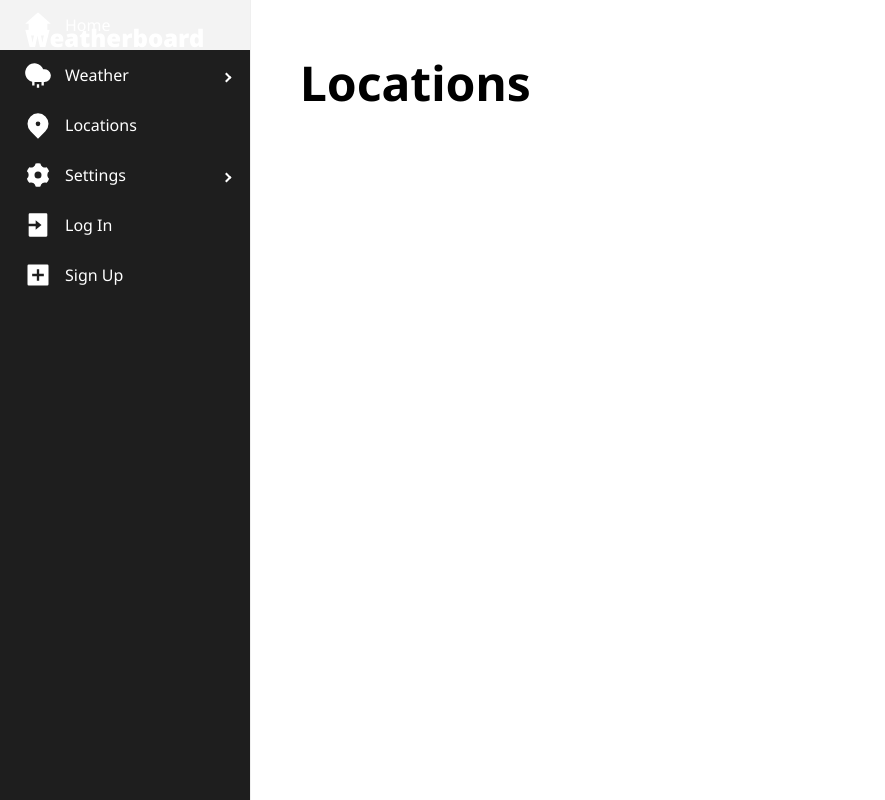
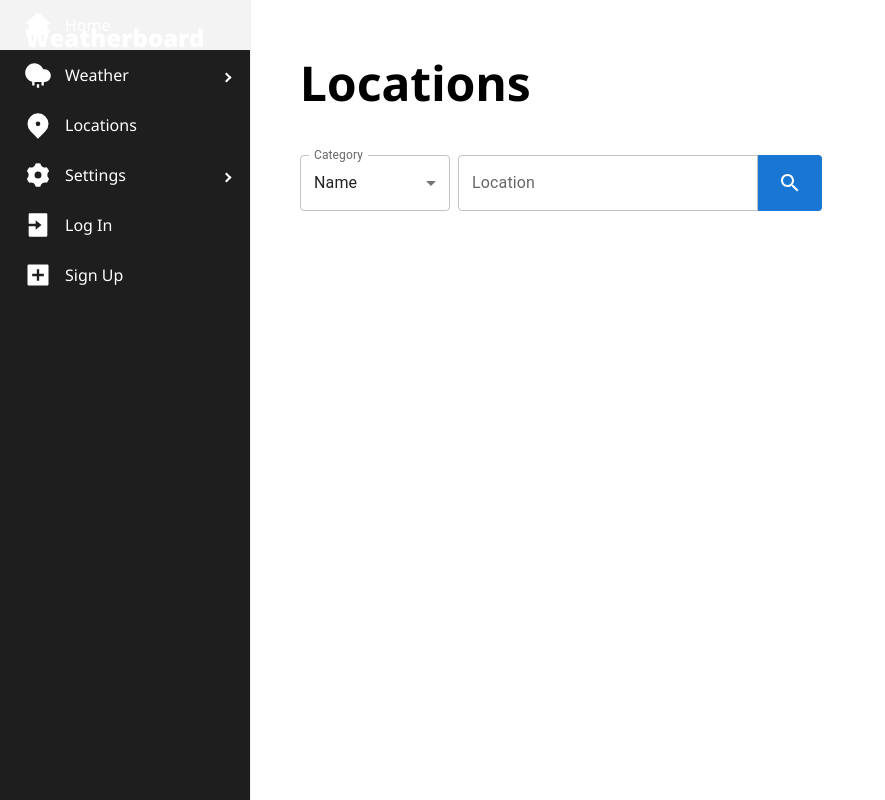
Before and after one commit to patrickjuliano/weatherboard, a React (Create React App) app in the folder client/: page /locations in a window 1280 px wide. Shown: the whole page, without its empty margins (0-885 px from the left). Built offline with nearby package versions, Linux system fonts and the light colour scheme.

Commit message:
Add location form with category toggle and validation logic

```diff
--- a/client/src/App.css
+++ b/client/src/App.css
@@ -110,3 +110,13 @@ h2 {
 .cardActions {
   margin-left: auto;
 }
+
+.nonRoundedCornersRight .MuiOutlinedInput-root {
+  border-top-right-radius: 0;
+  border-bottom-right-radius: 0;
+}
+
+.nonRoundedCornersLeft .MuiOutlinedInput-root {
+  border-top-left-radius: 0;
+  border-bottom-left-radius: 0;
+}
--- a/client/src/components/Locations.js
+++ b/client/src/components/Locations.js
@@ -1,10 +1,73 @@
-import React from 'react';
+import { Alert, Button, FormControl, IconButton, InputLabel, MenuItem, Select, TextField } from '@mui/material';
+import SearchIcon from '@mui/icons-material/Search';
+import React, { useState } from 'react';
 import '../App.css';
+import { checkNumber, checkString } from '../validation';
 
 const Locations = () => {
+	const [ category, setCategory ] = useState('Name');
+	const [ error, setError ] = useState(undefined);
+
+	const handleChange = (event) => {
+		setCategory(event.target.value);
+		setError(null);
+	}
+
+	const handleSubmit = (event) => {
+		event.preventDefault();
+		if (category === 'Name') {
+			const nameField = document.getElementById('nameField');
+			nameField.value = nameField.value.trim();
+			try {
+				const name = checkString(nameField.value);
+				setError(null);
+				alert(name);
+			} catch (e) {
+				setError(e);
+			}
+		} else if (category === 'Coordinates') {
+			const latitudeField = document.getElementById('latitudeField');
+			const longitudeField = document.getElementById('longitudeField');
+			latitudeField.value = latitudeField.value.trim();
+			longitudeField.value = longitudeField.value.trim();
+			try {
+				const latitude = checkNumber(latitudeField.value);
+				const longitude = checkNumber(longitudeField.value);
+				setError(null);
+				alert(`(${latitude}, ${longitude})`);
+			} catch (e) {
+				setError(e);
+			}
+		}
+	}
+
 	return (
 		<div>
             <h2>Locations</h2>
+			<div>
+				<form onSubmit={handleSubmit}>
+					<FormControl>
+						<InputLabel id='categoryLabel'>Category</InputLabel>
+						<Select idLabel='categoryLabel' label='Category' value={category} onChange={handleChange} sx={{ width: 150, mr: 1 }}>
+							<MenuItem value='Name'>Name</MenuItem>
+							<MenuItem value='Coordinates'>Coordinates</MenuItem>
+						</Select>
+					</FormControl>
+					{
+						category === 'Name' ?
+							// <TextField label='Location' InputProps={{ endAdornment: <IconButton aria-label='search' color='primary' type='submit' sx={{ mr: -1 }}><SearchIcon /></IconButton> }} sx={{ width: 300 }} />
+							<TextField id='nameField' className='nonRoundedCornersRight' label='Location' sx={{ width: 300 }} />
+						:
+							<div className='sideBySide'>
+								<TextField id='latitudeField' className='nonRoundedCornersRight' label='Latitude' sx={{ width: 150, borderRight: 0 }} />
+								<TextField id='longitudeField' className='nonRoundedCornersLeft nonRoundedCornersRight' label='Longitude' sx={{ width: 150 }} />
+								{/* <IconButton aria-label='search' color='primary' type='submit' sx={{ height: 56, width: 56 }}><SearchIcon /></IconButton> */}
+							</div>
+					}
+					<Button type='submit' variant='contained' sx={{ height: 56, width: 56, borderTopLeftRadius: 0, borderBottomLeftRadius: 0, boxShadow: 0 }}><SearchIcon /></Button>
+				</form>
+				{error && <Alert severity='error' variant='filled' sx={{ mt: 1 }}>{error}</Alert>}
+			</div>
 		</div>
 	);
 };
```
Also changed, not shown: client/src/index.css (line endings or trailing spaces).
